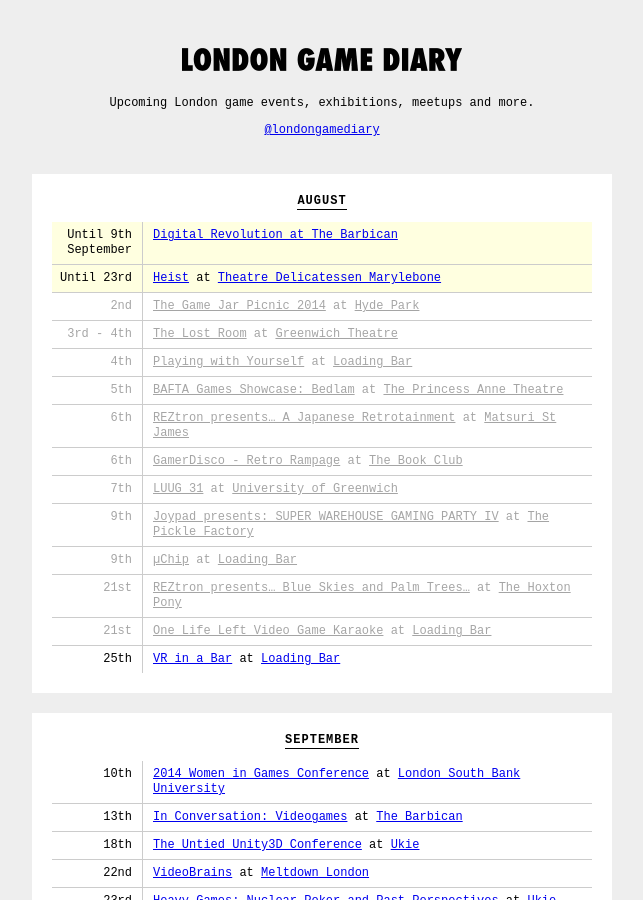
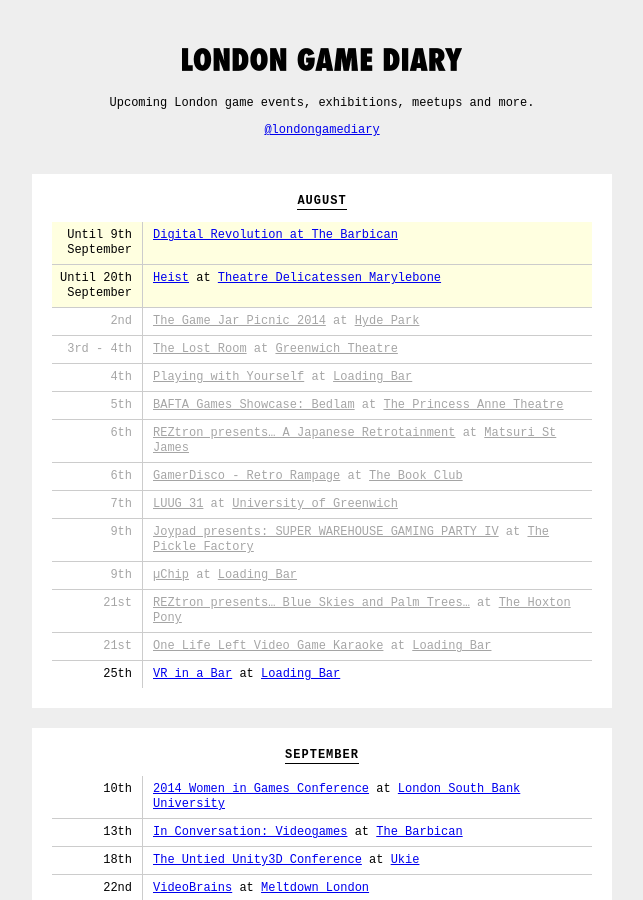
Before and after one commit to thomasmarshall/londongamediary.com, a Jekyll site: the page built from index.html, in a window 1280 px wide and 900 px high. Shown: the whole window, without its empty margins (318-961 px from the left). Built offline with Jekyll 4.4.1, drawn with Linux system fonts in a browser that asks for light colours; nearby versions of some CDN libraries.

Commit message:
Update events.yml

```diff
--- a/_data/events.yml
+++ b/_data/events.yml
@@ -11,7 +11,7 @@
   location: "[Theatre Delicatessen Marylebone](http://danedwardball.wix.com/marylebone-gardens#!about/c2414)"
   starts_at: 2014-08-01
   ends_at: 2014-08-23
-  custom_date: "Until 23rd"
+  custom_date: "Until 20th September"
 
 - title: "The Game Jar Picnic 2014"
   link: "https://www.facebook.com/events/1432826166978318/?source=1"
```
